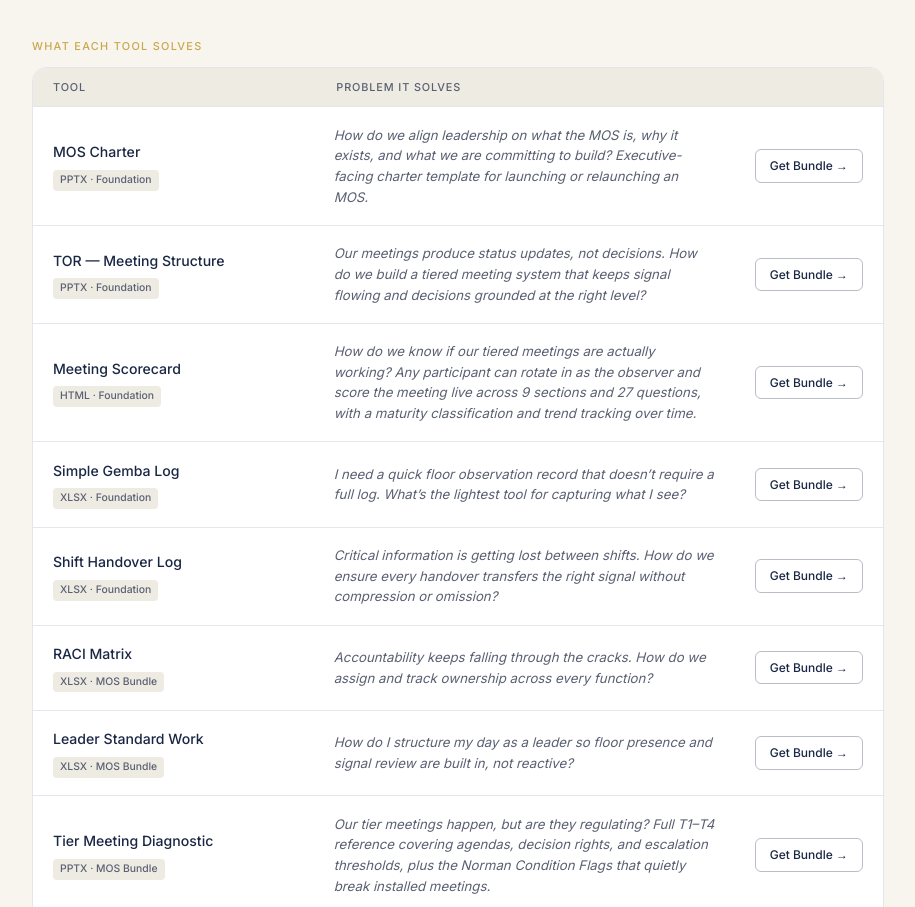
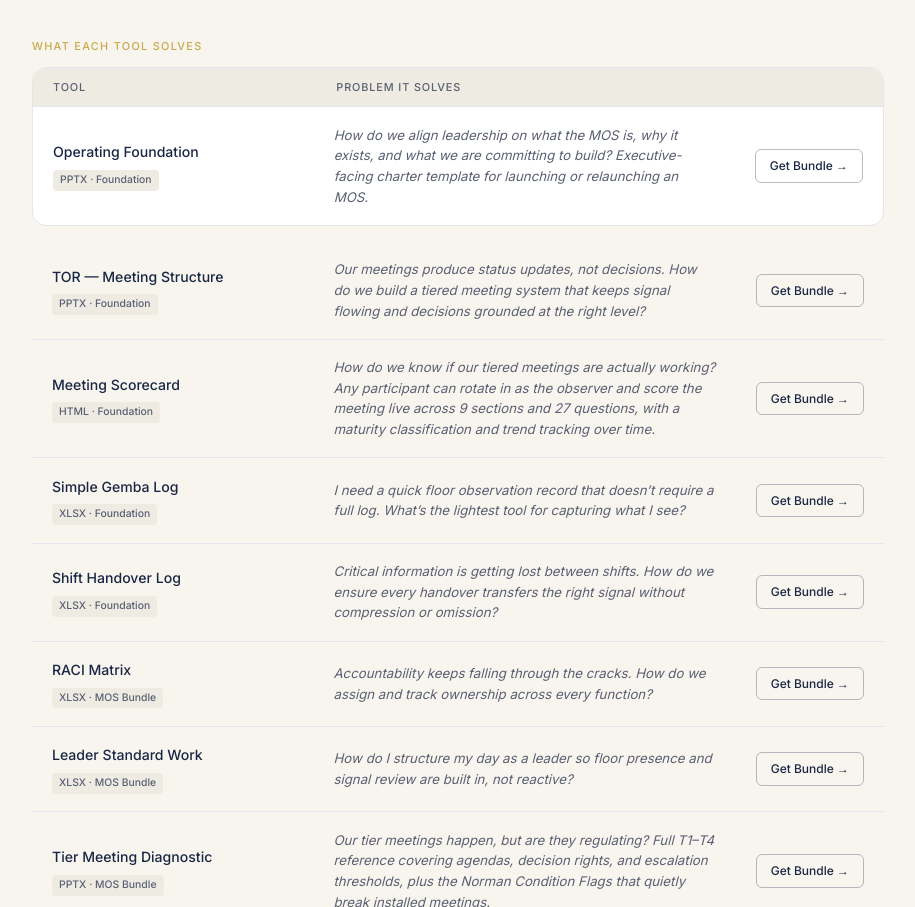
Before and after one commit to normanapplegate-design/MOSeisite, a website: page tools.html in a window 1280 px wide. Shown: the part 2049-2956 px from the top of the page, without its empty margins (182-1097 px from the left). Drawn offline with nearby package versions, Linux system fonts and the light colour scheme.

Commit message:
Update tools.html

```diff
--- a/tools.html
+++ b/tools.html
@@ -272,16 +272,18 @@
       <div class="cell"></div>
     </div>
 
-    <div class="tool-row">
-      <div class="cell">
-        <div class="cell-name">MOS Charter</div>
+
+
+      <div class="tool-row">
+                             <div class="cell">
+        <div class="cell-name">Operating Foundation</div>
         <span class="cell-format">PPTX &middot; Foundation</span>
       </div>
       <div class="cell">
         <div class="cell-problem">How do we align leadership on what the MOS is, why it exists, and what we are committing to build? Executive-facing charter template for launching or relaunching an MOS.</div>
       </div>
       <div class="cell cell-action"><a href="https://moseiorg.gumroad.com/l/foundation-toolkit" class="tool-btn outline">Get Bundle &rarr;</a></div>
-    </div>
+    </div>    </div>
 
     <div class="tool-row">
       <div class="cell">
```
